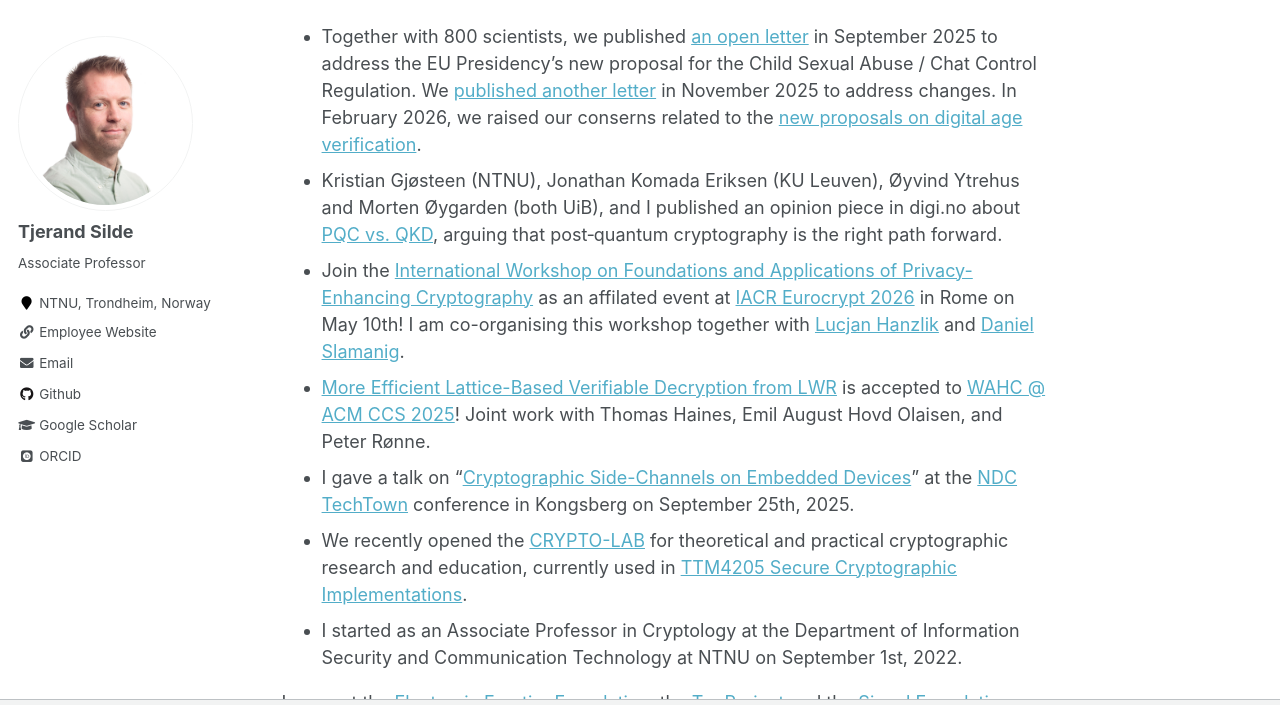
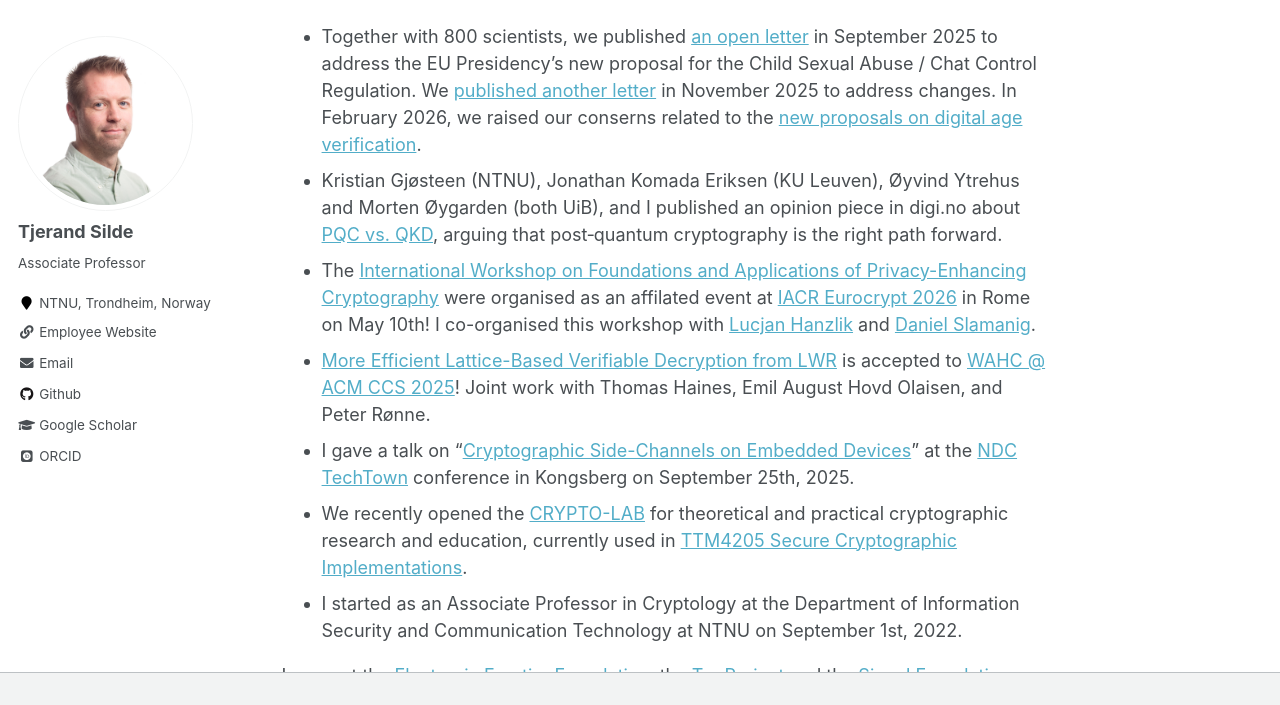
Before and after one commit to tjesi/tjesi.github.io, a Jekyll site: the page built from _pages/about.md, in a window 1280 px wide and 900 px high, scrolled down 737 px, cut to the strip 0-705 px from the top of the window. Built offline with Jekyll 4.4.1, drawn with Linux system fonts in a browser that asks for light colours; some web fonts are replaced.

Commit message:
Update about.md

```diff
--- a/_pages/about.md
+++ b/_pages/about.md
@@ -24,7 +24,7 @@ I am a member of the [International Association for Cryptologic Research](https:
 
 - Together with 800 scientists, we published [an open letter](https://csa-scientist-open-letter.org/Sep2025) in September 2025 to address the EU Presidency’s new proposal for the Child Sexual Abuse / Chat Control Regulation. We [published another letter](https://csa-scientist-open-letter.org/Nov2025) in November 2025 to address changes. In February 2026, we raised our conserns related to the [new proposals on digital age verification](https://csa-scientist-open-letter.org/ageverif-Feb2026).
 - Kristian Gjøsteen (NTNU), Jonathan Komada Eriksen (KU Leuven), Øyvind Ytrehus and Morten Øygarden (both UiB), and I published an opinion piece in digi.no about [PQC vs. QKD](https://www.digi.no/artikler/debatt-spekulativ-kvanteteknologi-loser-ikke-sikkerhetsproblemene-vare/568500), arguing that post‑quantum cryptography is the right path forward.
-- Join the [International Workshop on Foundations and Applications of Privacy-Enhancing Cryptography](https://privcryptworkshop.github.io) as an affilated event at [IACR Eurocrypt 2026](https://eurocrypt.iacr.org/2026) in Rome on May 10th! I am co-organising this workshop together with [Lucjan Hanzlik](https://lucjanhanzlik.github.io) and [Daniel Slamanig](https://danielslamanig.info).
+- The [International Workshop on Foundations and Applications of Privacy-Enhancing Cryptography](https://privcryptworkshop.github.io) were organised as an affilated event at [IACR Eurocrypt 2026](https://eurocrypt.iacr.org/2026) in Rome on May 10th! I co-organised this workshop with [Lucjan Hanzlik](https://lucjanhanzlik.github.io) and [Daniel Slamanig](https://danielslamanig.info).
 - [More Efficient Lattice-Based Verifiable Decryption from LWR](https://dl.acm.org/doi/10.1145/3733811.3767315) is accepted to [WAHC @ ACM CCS 2025](https://homomorphicencryption.org/wahc-2025)! Joint work with Thomas Haines, Emil August Hovd Olaisen, and Peter Rønne.
 - I gave a talk on "[Cryptographic Side-Channels on Embedded Devices](https://tjerandsilde.no/files/TechTown.pdf)" at the [NDC TechTown](https://ndctechtown.com/speakers/tjerand-silde) conference in Kongsberg on September 25th, 2025.
 - We recently opened the [CRYPTO-LAB](cryptolab) for theoretical and practical cryptographic research and education, currently used in [TTM4205 Secure Cryptographic Implementations](http://ttm4205.iik.ntnu.no).
```
